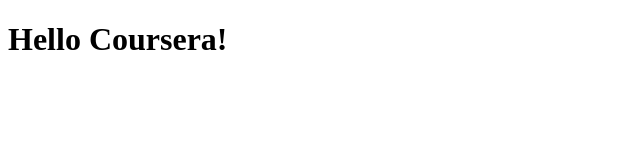
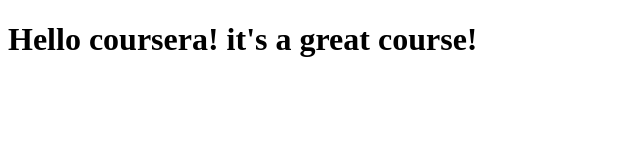
Before and after one commit to Techelectronic/Portfolio, a plain HTML site: page site/index.html in a window 1280 px wide. Shown: the whole page, without its empty margins (0-640 px from the left). Drawn offline with Linux system fonts and the light colour scheme.

Commit message:
small addition to our page content

```diff
--- a/site/index.html
+++ b/site/index.html
@@ -4,6 +4,6 @@
 	<title>Hello Coursera!</title>
 </head>
 <body>
-<h1>Hello Coursera!</h1>
+<h1>Hello coursera! it's a great course!</h1>
 </body>
 </html>
```
